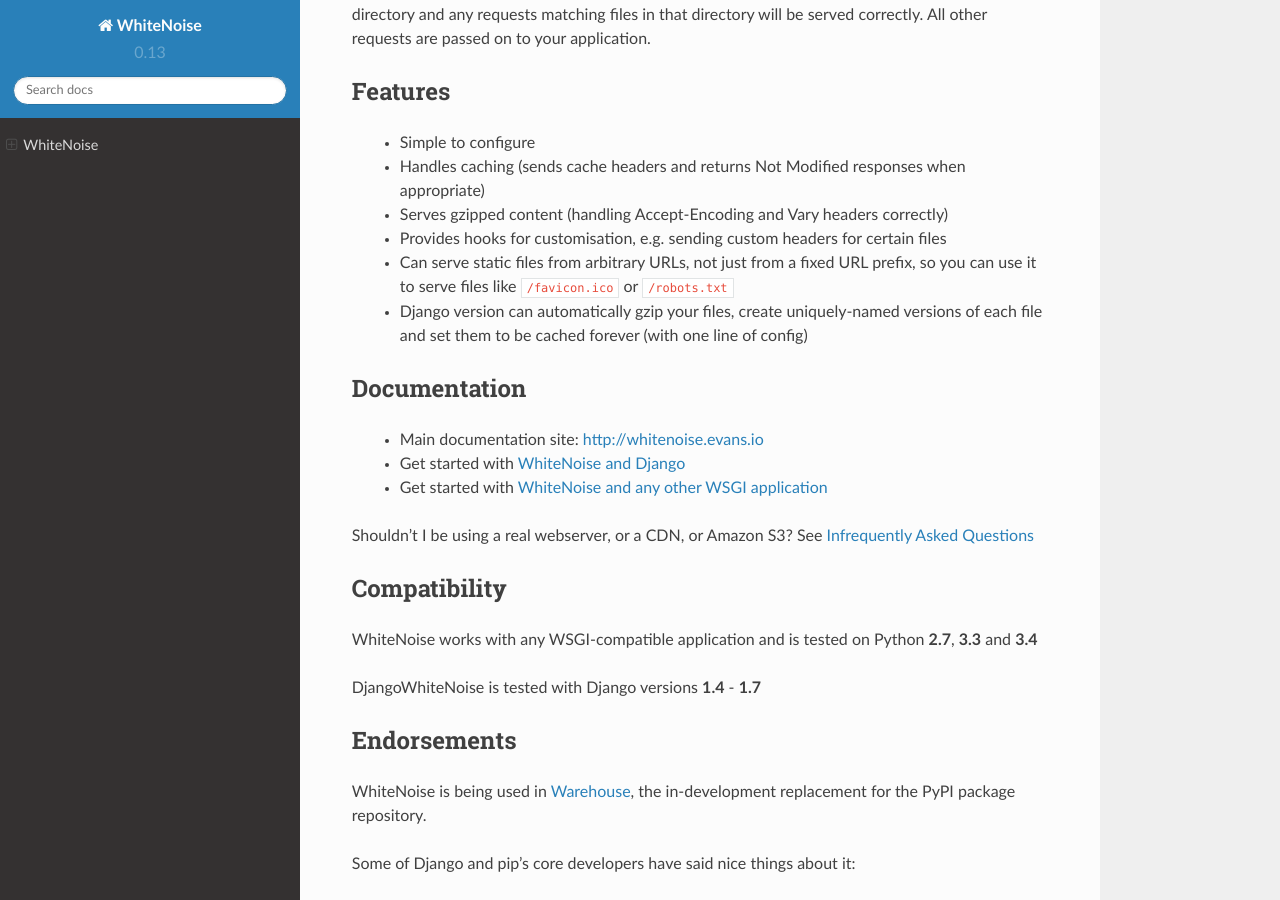
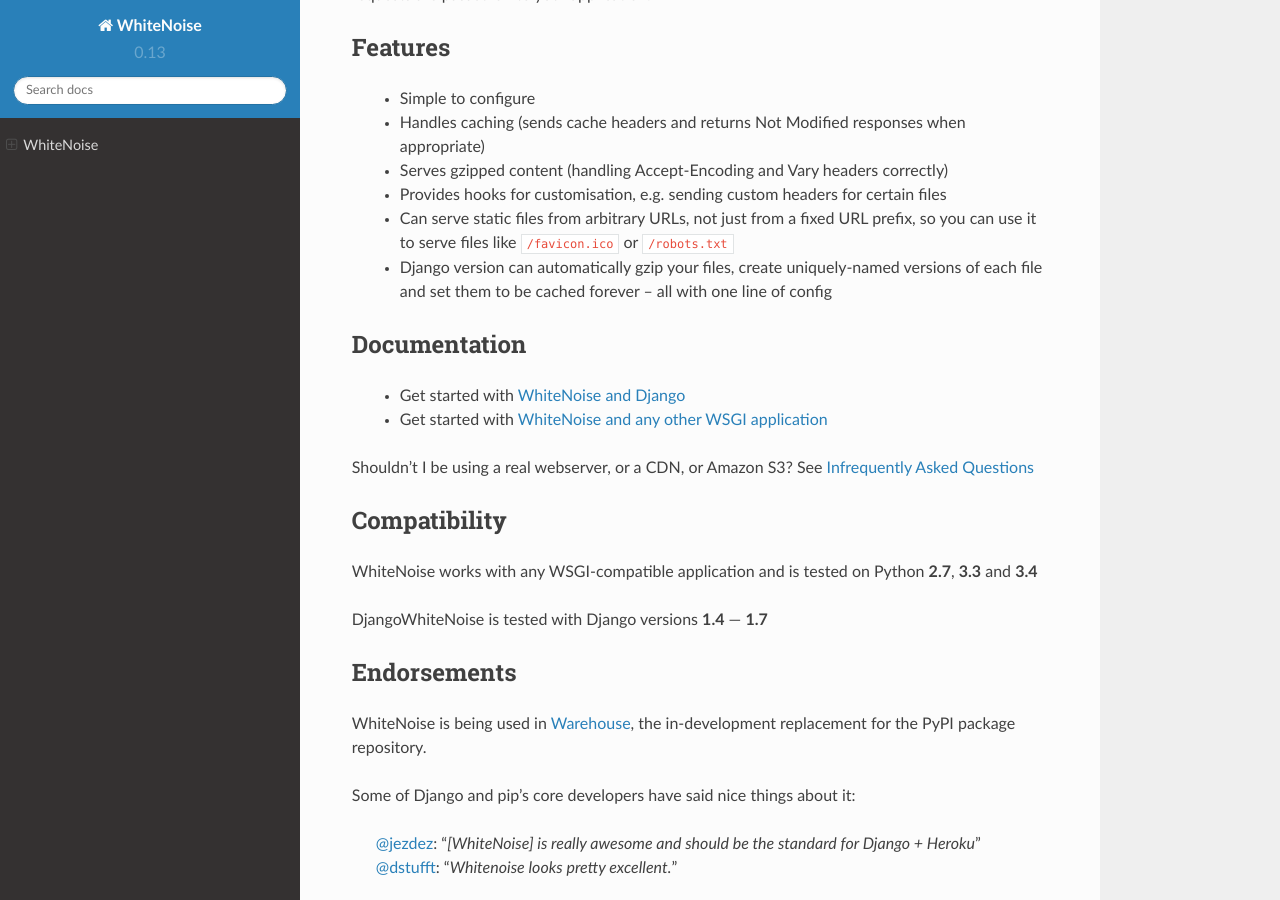
Before and after one commit to gorbunov87/white_noise, a Sphinx documentation site: the page built from docs/index.rst, in a window 1280 px wide and 900 px high, scrolled down 297 px. Built offline with Sphinx 7.4.7 and the Read the Docs theme 2.0.0, drawn with Linux system fonts in a browser that asks for light colours.

Commit message:
More documentation tweaks

```diff
--- a/docs/index.rst
+++ b/docs/index.rst
@@ -27,12 +19,11 @@
  * Can serve static files from arbitrary URLs, not just from a fixed URL prefix, so
    you can use it to serve files like ``/favicon.ico`` or ``/robots.txt``
  * Django version can automatically gzip your files, create uniquely-named versions of each
-   file and set them to be cached forever (with one line of config)
+   file and set them to be cached forever -- all with one line of config
 
 Documentation
 -------------
 
- * Main documentation site: `<http://whitenoise.evans.io>`_
  * Get started with :doc:`WhiteNoise and Django <django>`
  * Get started with :doc:`WhiteNoise and any other WSGI application <base>`
 
@@ -45,7 +36,7 @@
 
 WhiteNoise works with any WSGI-compatible application and is tested on Python **2.7**, **3.3** and **3.4**
 
-DjangoWhiteNoise is tested with Django versions **1.4** - **1.7**
+DjangoWhiteNoise is tested with Django versions **1.4** --- **1.7**
 
 
 Endorsements
```
Also changed, not shown: other parts of docs/index.rst (+0 -8 lines).
